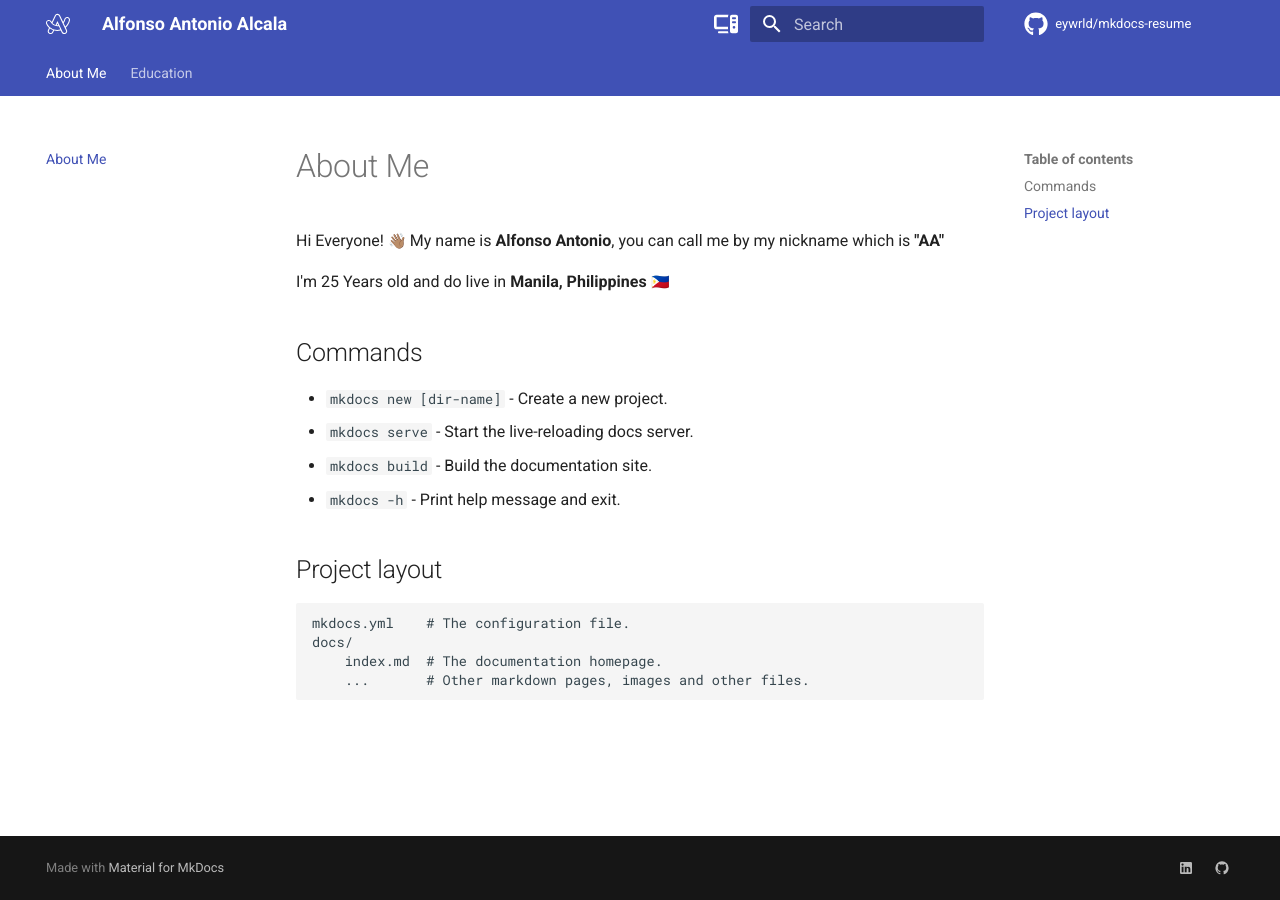
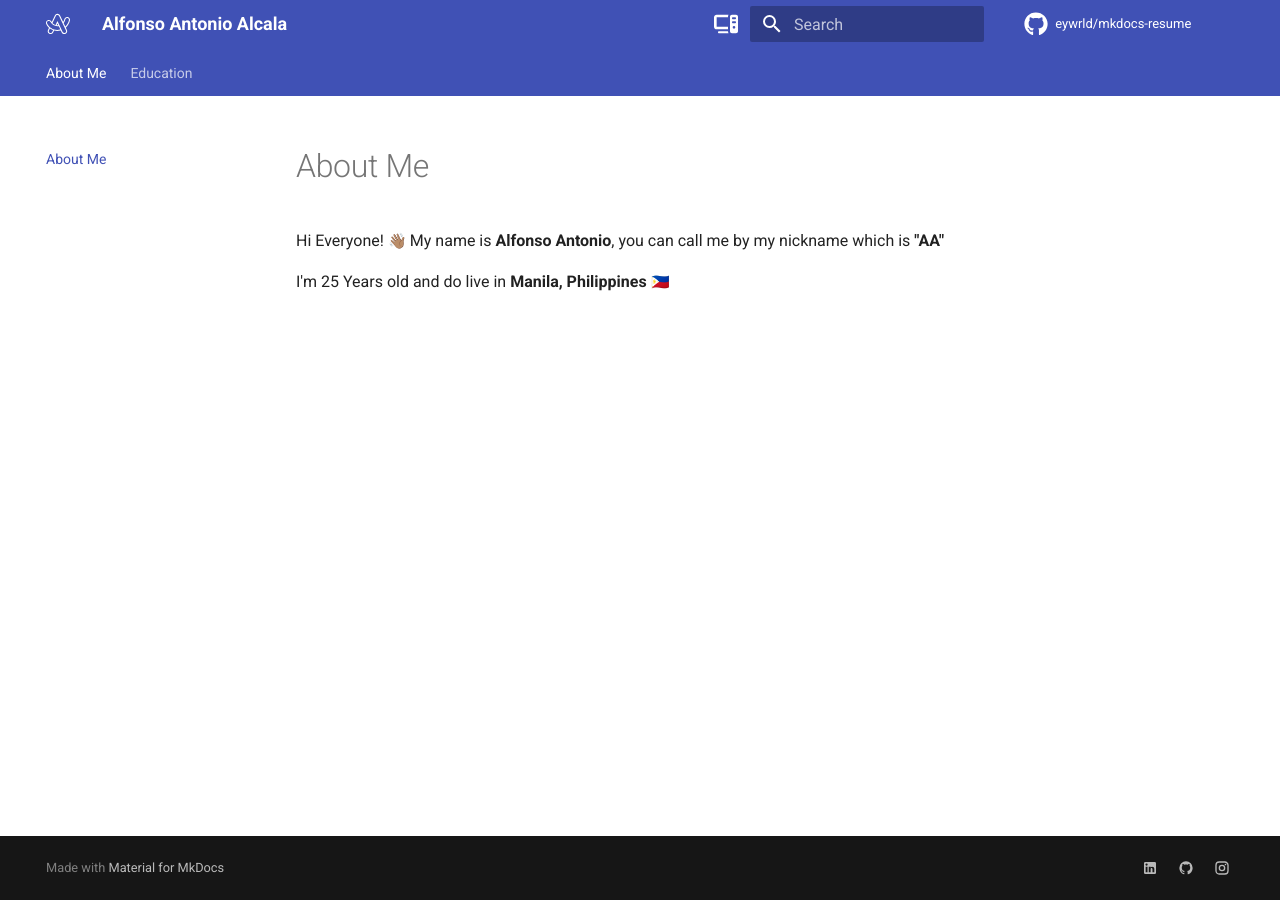
Before and after one commit to eywrld/mkdocs-resume, an MkDocs documentation site: the page built from docs/index.md, in a window 1280 px wide. Built offline with MkDocs 1.6.1 and Material for MkDocs 9.7.7, drawn with Linux system fonts in a browser that asks for light colours; emoji names are drawn with the system emoji font; comment, search, counter and statistics services are not loaded; the version menu is left out.

Commit message:
enabled instagram and removed template text

```diff
--- a/docs/index.md
+++ b/docs/index.md
@@ -17,3 +20,5 @@ I'm 25 Years old and do live in **Manila, Philippines** :flag_ph:
     docs/
         index.md  # The documentation homepage.
         ...       # Other markdown pages, images and other files.
+
+-->
--- a/mkdocs.yml
+++ b/mkdocs.yml
@@ -43,8 +43,8 @@ extra:
       link: https://www.linkedin.com/in/aa-alcala/
     - icon: material/github
       link: https://github.com/eywrld
-#    - icon: material/instagram
-#      link: https://www.instagram.com/alfonsoalcala_/
+    - icon: material/instagram
+      link: https://www.instagram.com/alfonsoalcala_/
   version:
     provider: mike
     # default: dev
```
Also changed, not shown: other parts of docs/index.md (+3 -0 lines), 1 other file.
